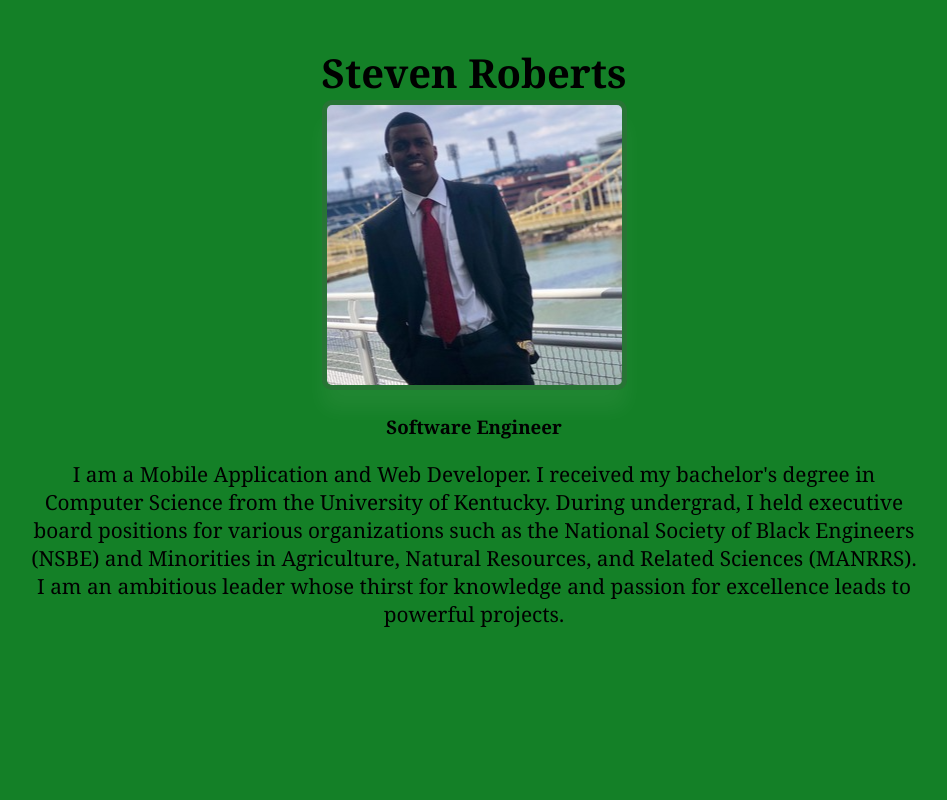
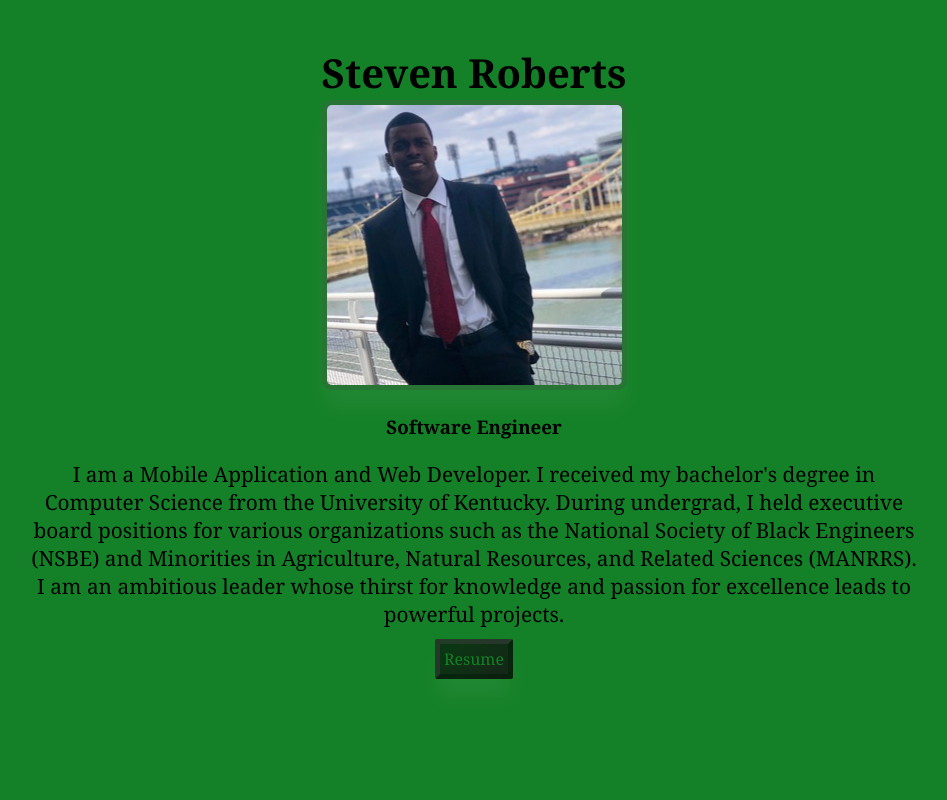
Before and after one commit to scoringrange86/portfolio, a React (Create React App) app: page / in a window 1280 px wide. Shown: the top 800 px of the page, without its empty margins (166-1113 px from the left). Built offline with nearby package versions, Linux system fonts and the light colour scheme.

Commit message:
Added resume/ link

```diff
--- a/src/components/AboutMe.css
+++ b/src/components/AboutMe.css
@@ -15,3 +15,27 @@
     box-sizing: border-box;
     box-shadow: 0px 20px 20px rgba(252, 251, 251, 0.05);
 }
+
+.resume-link {
+    font-style: normal;
+    font-weight: normal;
+    font-size: 1em;
+    text-align: center;
+    color: #148027;
+    text-decoration: none;
+    background: linear-gradient(142.96deg, rgba(5, 5, 5, 0.6) 15.96%, rgba(19, 19, 19, 0.8) 83.29%);
+    border: 5px outset rgba(86, 86, 86, 0.3);
+    box-sizing: border-box;
+    box-shadow: 0px 20px 20px rgba(252, 251, 251, 0.05);
+    padding: 4px 4px;
+    border-radius: 2px;
+}
+
+.resume-link:hover {
+    border: 5px outset rgba(252, 250, 250, 0.3);
+}
+
+
+.resume-link:active {
+    border: 5px outset #FFFFFF;
+}
--- a/src/components/AboutMe.js
+++ b/src/components/AboutMe.js
@@ -1,5 +1,6 @@
 import "./AboutMe.css"
 import Headshot from "../images/headshotCropped.jpg"
+import Resume from "../documents/StevenRobertsResume.docx.pdf"
 
 function AboutMe() {
 
@@ -16,6 +17,7 @@ function AboutMe() {
                     I am an ambitious leader whose thirst for knowledge and passion for excellence leads to powerful projects.
                 </p>
             </div>
+            <a href={Resume} target="_blank"  rel= "noopener noreferrer" className="resume-link">Resume</a>
         </div>
     );
 }
```
Also changed, not shown: 1 other file (tests, documents, lock files or other folders).
